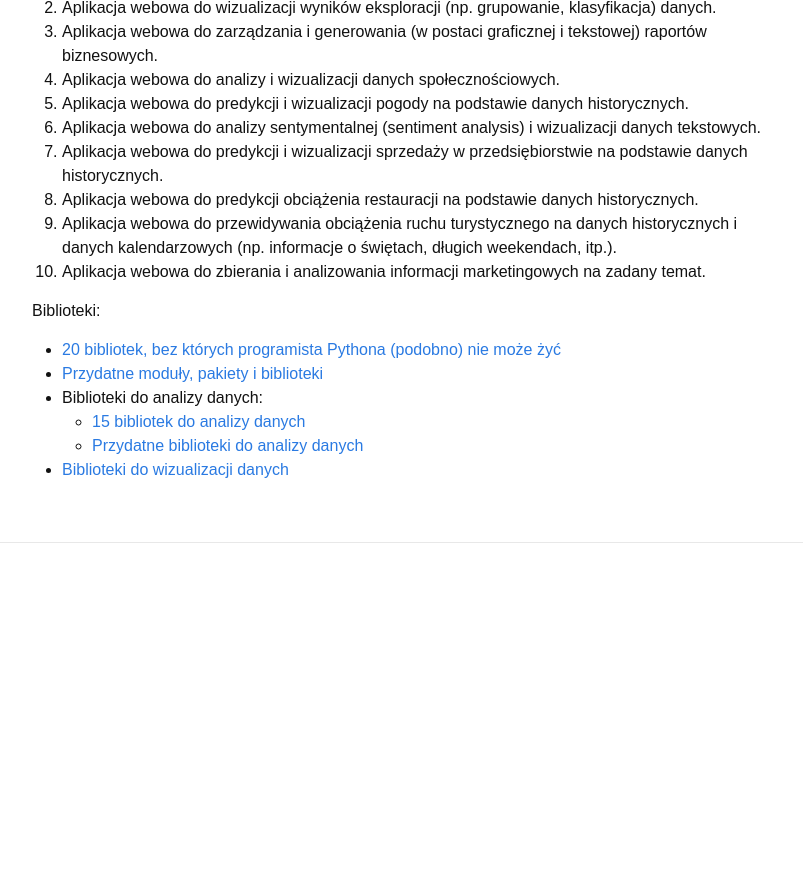
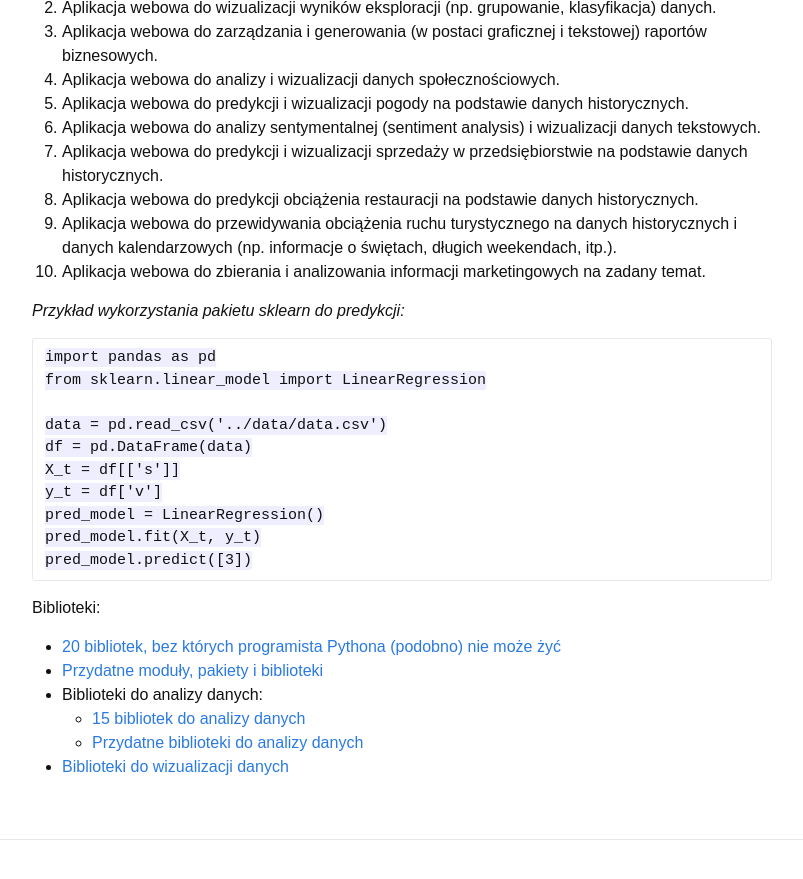
Before and after one commit to piotrlasek/piotrlasek.github.io, a Jekyll site: the page built from for-students/ai2-2017.md, in a window 1280 px wide and 900 px high, scrolled down 2105 px. Shown: the top 879 px of the window, without its empty margins (238-1041 px from the left). Built offline with Jekyll 4.4.1, drawn with Linux system fonts in a browser that asks for light colours; before the commit the page ends 2708 px from its top, so only the background shows below that.

Commit message:
Update ai2-2017.md

````diff
--- a/for-students/ai2-2017.md
+++ b/for-students/ai2-2017.md
@@ -85,6 +85,20 @@ Lista projektów do wyboru:
  1. Aplikacja webowa do przewidywania obciążenia ruchu turystycznego na danych historycznych i danych kalendarzowych (np. informacje o świętach, długich weekendach, itp.).
  1. Aplikacja webowa do zbierania i analizowania informacji marketingowych na zadany temat.
 
+*Przykład wykorzystania pakietu sklearn do predykcji:*
+```
+import pandas as pd
+from sklearn.linear_model import LinearRegression
+
+data = pd.read_csv('../data/data.csv')
+df = pd.DataFrame(data)
+X_t = df[['s']]
+y_t = df['v']
+pred_model = LinearRegression()
+pred_model.fit(X_t, y_t)
+pred_model.predict([3])
+```
+
 Biblioteki:
  * [20 bibliotek, bez których programista Pythona (podobno) nie może żyć](https://pythontips.com/2013/07/30/20-python-libraries-you-cant-live-without/)
  * [Przydatne moduły, pakiety i biblioteki](https://wiki.python.org/moin/UsefulModules)
````
